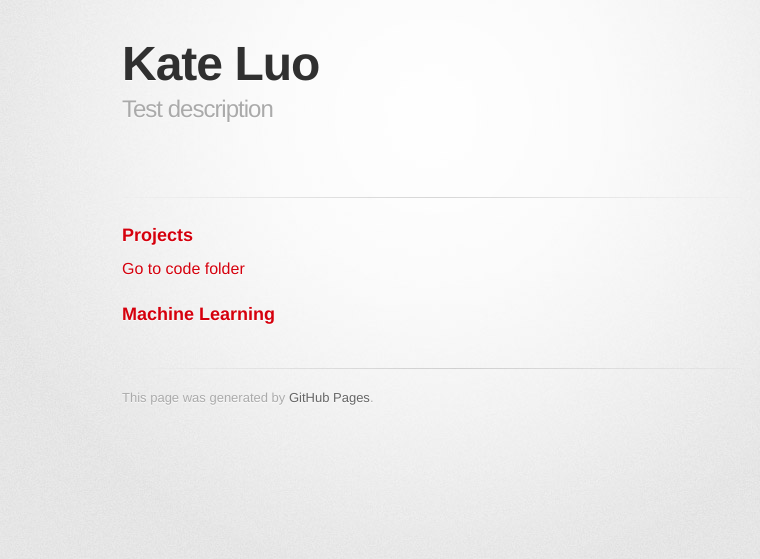
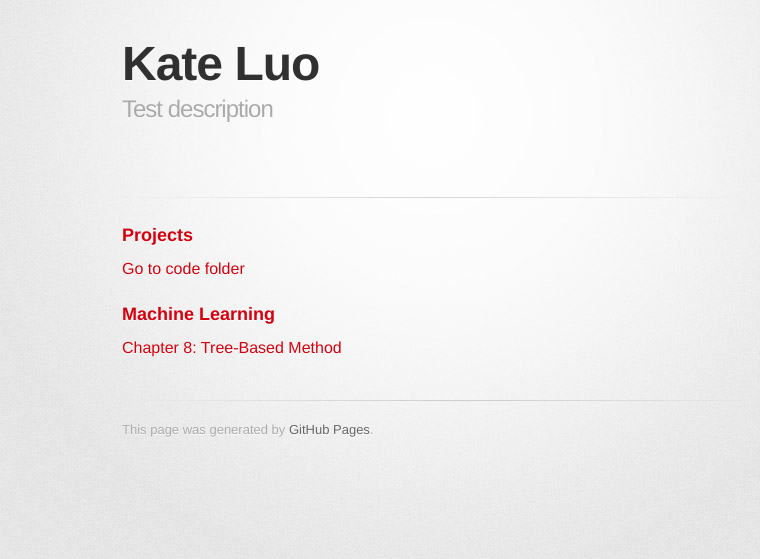
Before and after one commit to kate-luo/kate-luo.github.io, a Jekyll site: the page built from index.md, in a window 1280 px wide. Shown: the top 559 px of the page, without its empty margins (208-968 px from the left). Built offline with Jekyll 4.4.1, drawn with Linux system fonts in a browser that asks for light colours; some web fonts are replaced.

Commit message:
Update index.md

```diff
--- a/index.md
+++ b/index.md
@@ -10,3 +10,4 @@
 
 
 ### Machine Learning
+[Chapter 8: Tree-Based Method](/Group_Project/index.md)
```
